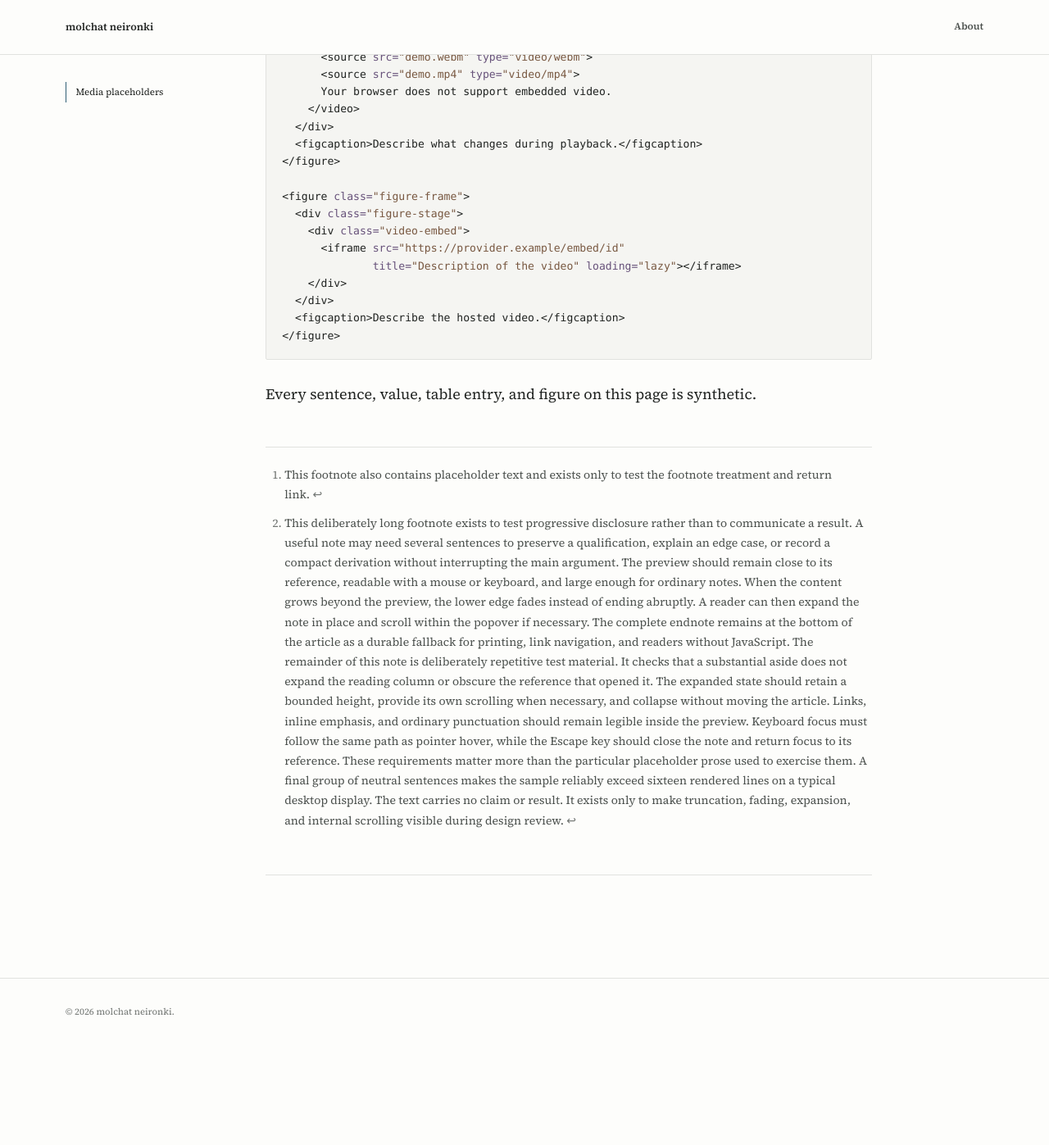
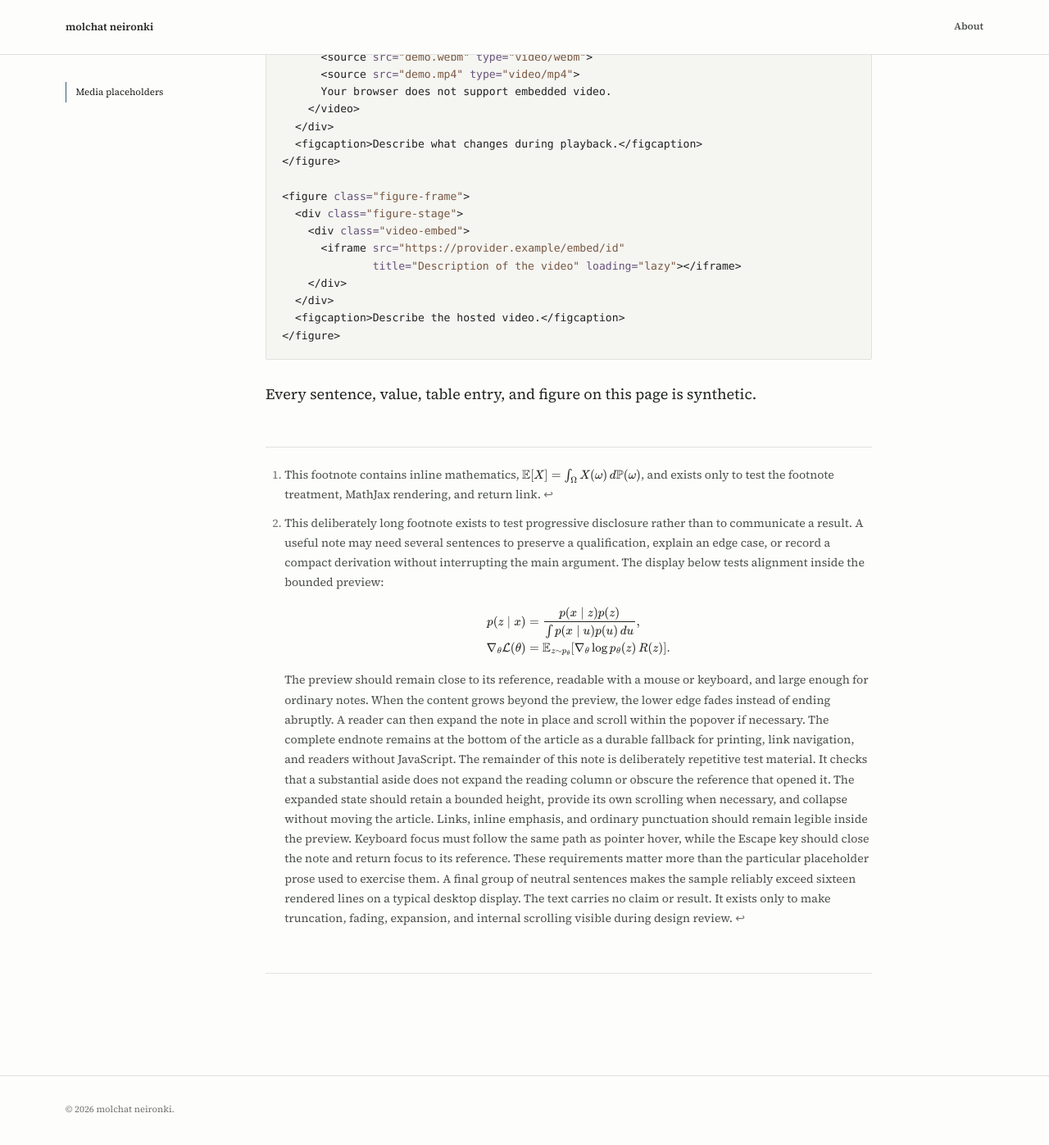
Before and after one commit to DaniilLaptev/daniillaptev.github.io, a Jekyll site: the page built from _posts/2026-09-15-design-preview.md, in a window 1280 px wide and 1400 px high, scrolled down 6136 px. Shown: the top 1397 px of the window at 82% size. Built offline with Jekyll 4.4.1, drawn with Linux system fonts in a browser that asks for light colours; nearby versions of some CDN libraries; before the commit the page ends 7417 px from its top, so only the background shows below that; some of the changed lines change nothing that is shown.

Commit message:
Render math in footnote previews

```diff
--- a/_posts/2026-09-15-design-preview.md
+++ b/_posts/2026-09-15-design-preview.md
@@ -226,13 +226,25 @@
 
 Every sentence, value, table entry, and figure on this page is synthetic.
 
-[^note]: This footnote also contains placeholder text and exists only to test
-    the footnote treatment and return link.
+[^note]: This footnote contains inline mathematics,
+    $$\EE[X]=\int_{\Omega}X(\omega)\,d\PP(\omega)$$, and exists only to test
+    the footnote treatment, MathJax rendering, and return link.
 
 [^long-note]: This deliberately long footnote exists to test progressive
     disclosure rather than to communicate a result. A useful note may need
     several sentences to preserve a qualification, explain an edge case, or
     record a compact derivation without interrupting the main argument. The
+    display below tests alignment inside the bounded preview:
+
+    $$
+    \begin{aligned}
+      p(z\mid x) &= \frac{p(x\mid z)p(z)}{\int p(x\mid u)p(u)\,du}, \\
+      \nabla_\theta \Loss(\theta)
+        &= \EE_{z\sim p_\theta}\!\left[\nabla_\theta\log p_\theta(z)\,R(z)\right].
+    \end{aligned}
+    $$
+
+    The
     preview should remain close to its reference, readable with a mouse or
     keyboard, and large enough for ordinary notes. When the content grows
     beyond the preview, the lower edge fades instead of ending abruptly. A
--- a/assets/js/main.js
+++ b/assets/js/main.js
@@ -234,6 +234,41 @@
       popover.classList.toggle('is-above', above);
     }
 
+    function refresh(preview) {
+      if (preview.popover.hidden) return;
+      var truncated = preview.content.scrollHeight > preview.content.clientHeight + 2;
+      preview.popover.classList.toggle('is-truncated', truncated);
+      preview.more.hidden = !truncated;
+      position(preview.reference, preview.popover);
+    }
+
+    function typeset(preview, attempt) {
+      if (preview.popover.hidden || preview.popover.dataset.mathTypeset ||
+          preview.popover.dataset.mathTypesetting) return;
+
+      var mathjax = window.MathJax;
+      if (!mathjax || !mathjax.startup || !mathjax.startup.promise ||
+          typeof mathjax.typesetPromise !== 'function') {
+        if (attempt < 50) {
+          window.setTimeout(function () { typeset(preview, attempt + 1); }, 100);
+        }
+        return;
+      }
+
+      preview.popover.dataset.mathTypesetting = 'true';
+      mathjax.startup.promise.then(function () {
+        if (preview.popover.hidden) return;
+        return mathjax.typesetPromise([preview.popover]).then(function () {
+          preview.popover.dataset.mathTypeset = 'true';
+          window.requestAnimationFrame(function () { refresh(preview); });
+        });
+      }).catch(function () {
+        // Leave the source readable and allow another attempt when reopened.
+      }).then(function () {
+        delete preview.popover.dataset.mathTypesetting;
+      });
+    }
+
     function hide(preview) {
       preview.popover.hidden = true;
       preview.popover.classList.remove('is-expanded');
@@ -279,7 +314,7 @@
       reference.setAttribute('aria-controls', popover.id);
       reference.setAttribute('aria-expanded', 'false');
 
-      var preview = { reference: reference, popover: popover, more: more };
+      var preview = { reference: reference, popover: popover, content: content, more: more };
 
       function show() {
         cancelClose();
@@ -287,12 +322,8 @@
         active = preview;
         popover.hidden = false;
         reference.setAttribute('aria-expanded', 'true');
-        window.requestAnimationFrame(function () {
-          var truncated = content.scrollHeight > content.clientHeight + 2;
-          popover.classList.toggle('is-truncated', truncated);
-          more.hidden = !truncated;
-          position(reference, popover);
-        });
+        window.requestAnimationFrame(function () { refresh(preview); });
+        typeset(preview, 0);
       }
 
       reference.addEventListener('mouseenter', show);
```
